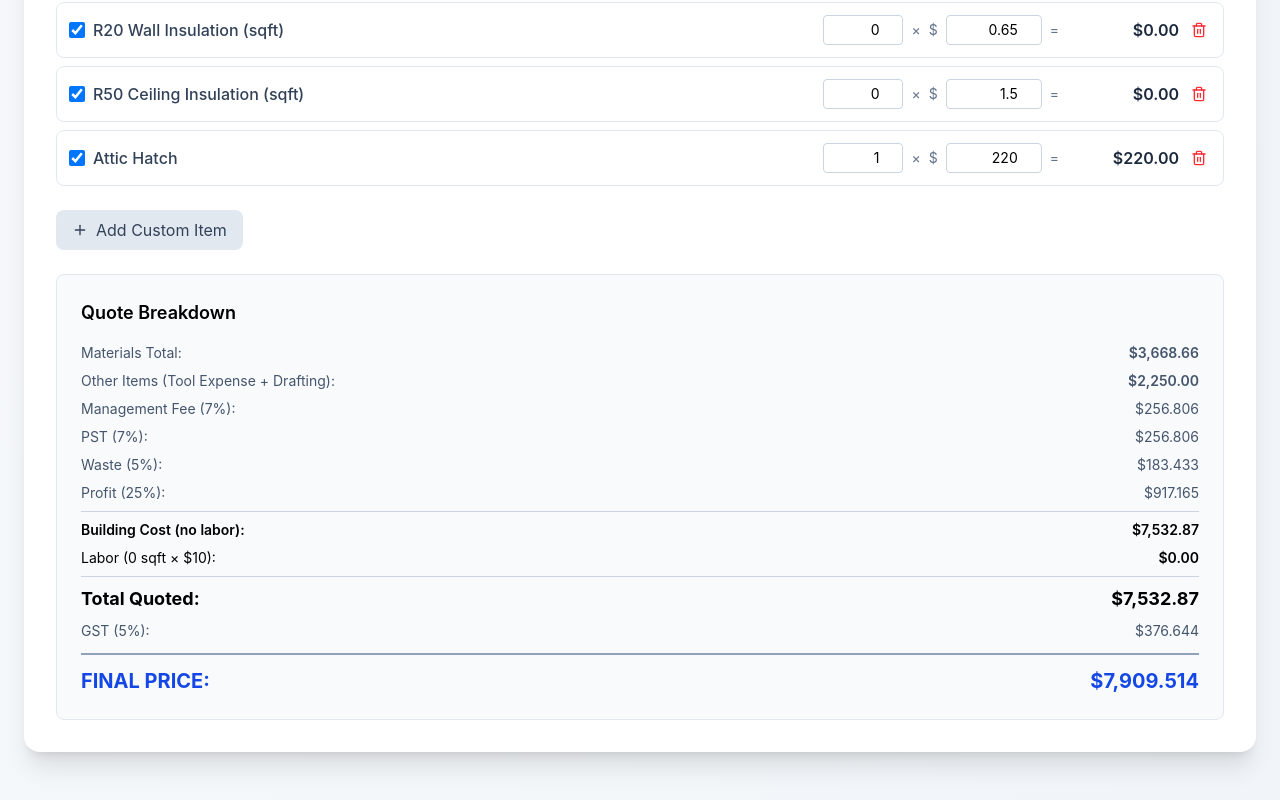
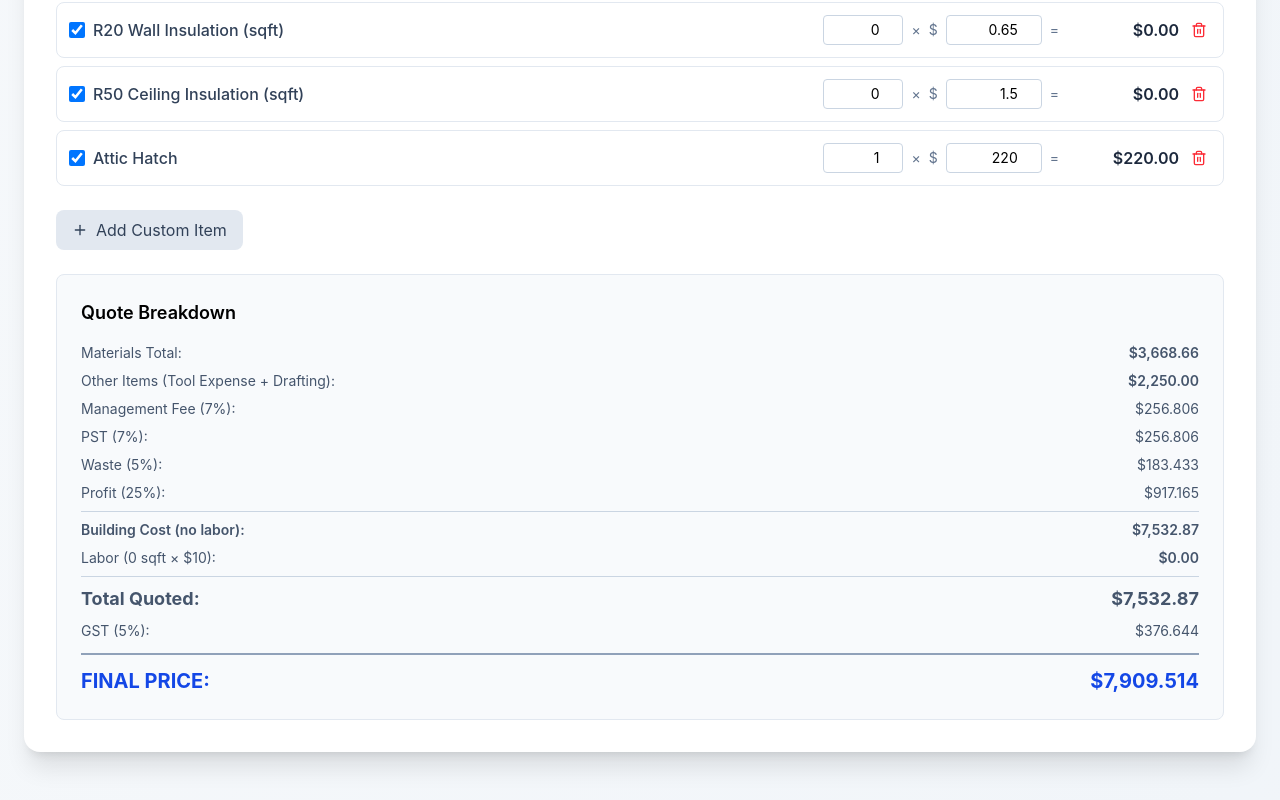
Before and after one commit to JorgeAng/TB2026, a React (Vite) app: page / in a window 1280 px wide. Shown: the part 3460-4260 px from the top of the page. Built offline with nearby package versions, Linux system fonts and the light colour scheme.

Commit message:
Update text color for various elements in App.jsx

```diff
--- a/src/App.jsx
+++ b/src/App.jsx
@@ -500,15 +500,15 @@ const QuoteEditor = () => {
                 <span>Profit (25%):</span>
                 <span>${profit.toLocaleString('en-US', {minimumFractionDigits: 2})}</span>
               </div>
-              <div className="border-t border-slate-300 pt-2 mt-2 flex justify-between font-semibold">
+              <div className="border-t border-slate-300 pt-2 mt-2 flex justify-between font-semibold text-slate-600">
                 <span>Building Cost (no labor):</span>
                 <span>${buildingWithoutLabor.toLocaleString('en-US', {minimumFractionDigits: 2})}</span>
               </div>
-              <div className="flex justify-between">
+              <div className="flex justify-between text-slate-600">
                 <span>Labor ({floorArea} sqft × ${config.laborPerSqft}):</span>
                 <span className="font-semibold">${labor.toLocaleString('en-US', {minimumFractionDigits: 2})}</span>
               </div>
-              <div className="border-t border-slate-300 pt-2 mt-2 flex justify-between font-bold text-lg">
+              <div className="border-t border-slate-300 pt-2 mt-2 flex justify-between font-bold text-lg text-slate-600">
                 <span>Total Quoted:</span>
                 <span>${totalQuoted.toLocaleString('en-US', {minimumFractionDigits: 2})}</span>
               </div>
```
